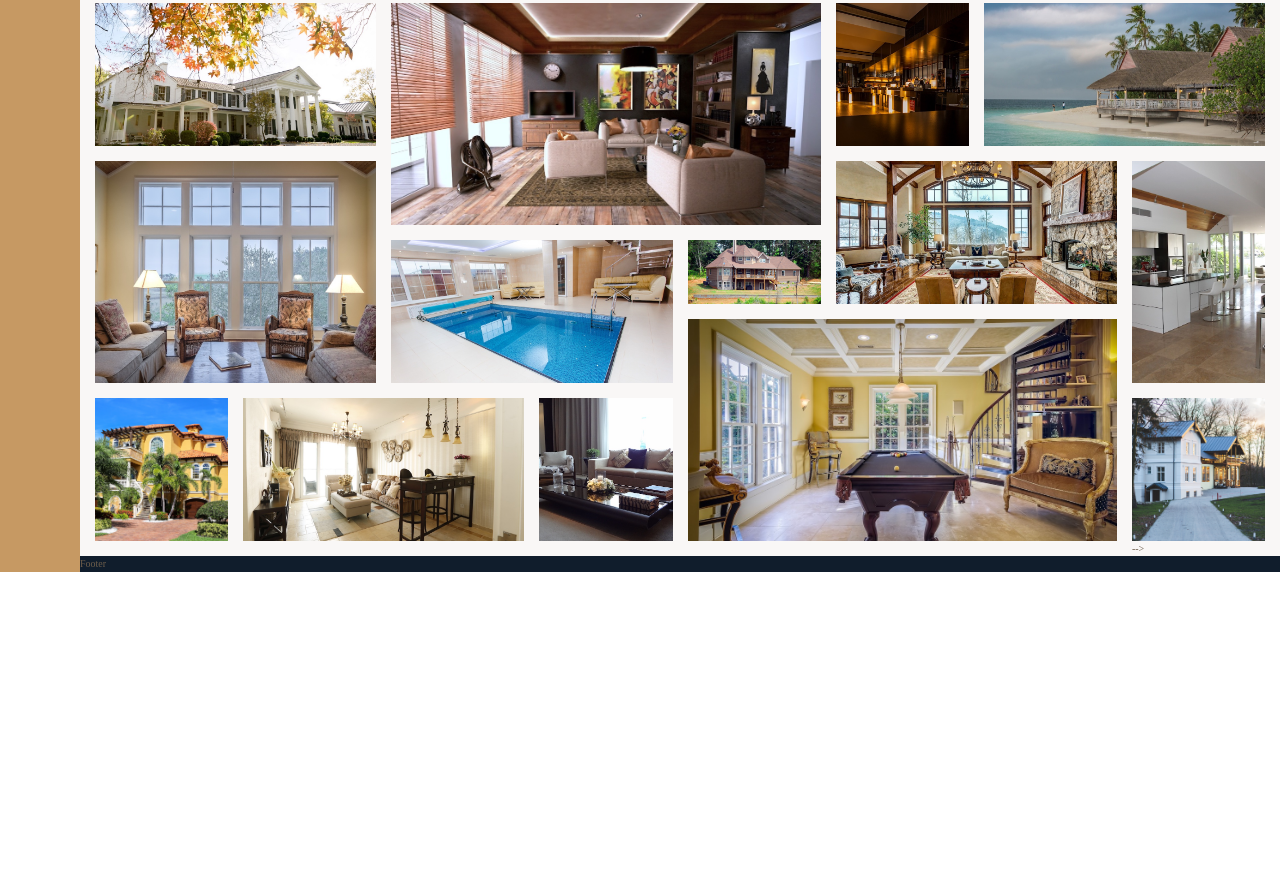
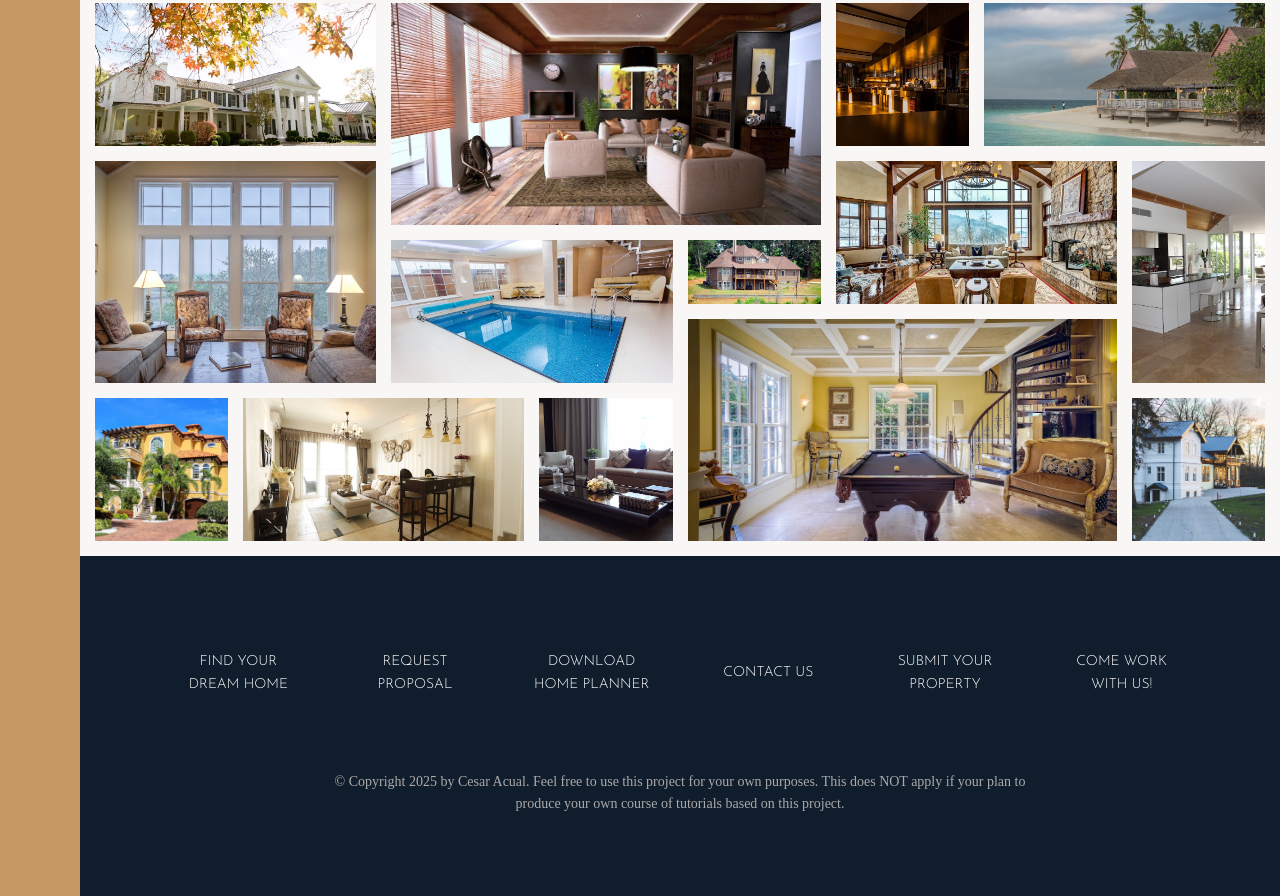
Before and after one commit to augustoqa/nexter-grid-css, a website: page index.html in a window 1280 px wide. Shown: the part 3084-3980 px from the top of the page. Before the commit the page ends 3656 px from the top, so only its background shows below. Drawn offline with Linux system fonts and the light colour scheme.

Commit message:
Building the Footer

```diff
--- a/index.html
+++ b/index.html
@@ -368,10 +368,33 @@
           alt="Gallery image 14"
           class="gallery__img"
         />
-        -->
       </figure>
     </section>
 
-    <footer class="footer">Footer</footer>
+    <footer class="footer">
+      <ul class="nav">
+        <li class="nav__item">
+          <a href="#" class="nav__link">Find your dream home</a>
+        </li>
+        <li class="nav__item">
+          <a href="#" class="nav__link">Request proposal</a>
+        </li>
+        <li class="nav__item">
+          <a href="#" class="nav__link">Download home planner</a>
+        </li>
+        <li class="nav__item"><a href="#" class="nav__link">Contact us</a></li>
+        <li class="nav__item">
+          <a href="#" class="nav__link">Submit your property</a>
+        </li>
+        <li class="nav__item">
+          <a href="#" class="nav__link">Come work with us!</a>
+        </li>
+      </ul>
+      <p class="copyright">
+        &copy; Copyright 2025 by Cesar Acual. Feel free to use this project for
+        your own purposes. This does NOT apply if your plan to produce your own
+        course of tutorials based on this project.
+      </p>
+    </footer>
   </body>
 </html>
--- a/sass/_footer.scss
+++ b/sass/_footer.scss
@@ -1,4 +1,43 @@
 .footer {
   background-color: $color-secondary;
   grid-column: full-start / full-end;
+  padding: 8rem;
 }
+
+.nav {
+  list-style: none;
+
+  display: grid;
+  grid-template-columns: repeat(auto-fit, minmax(15rem, 1fr));
+  gap: 2rem;
+  align-items: center;
+
+  &__link:link,
+  &__link:visited {
+    font-size: 1.4rem;
+    color: #fff;
+    text-decoration: none;
+    font-family: $font-display;
+    text-transform: uppercase;
+    text-align: center;
+    padding: 1.5rem;
+    display: block;
+    transition: all 0.2s;
+  }
+
+  &__link:hover,
+  &__link:active {
+    background-color: rgba(#fff, 0.05);
+    transform: translateY(-3px);
+  }
+}
+
+.copyright {
+  font-size: 1.4rem;
+  color: $color-grey-light-2;
+  margin-top: 6rem;
+  margin-right: auto;
+  margin-left: auto;
+  text-align: center;
+  width: 70%;
+}
```
Also changed, not shown: css/style.css.
